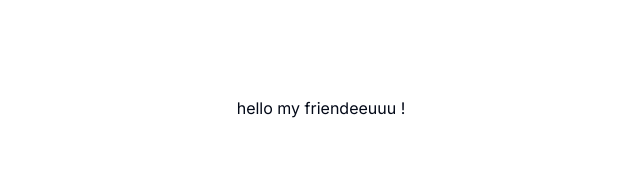
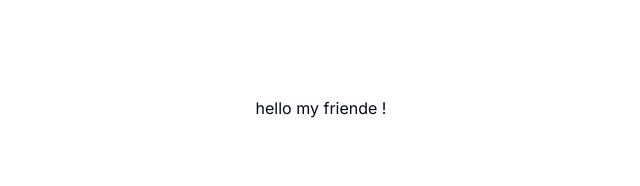
Before and after one commit to yasser-u/file_rouge, a Next.js app: page / in a window 1280 px wide. Shown: the top 186 px of the page, without its empty margins (319-959 px from the left). Built offline with nearby package versions, Linux system fonts and the light colour scheme.

Commit message:
test branch dev

```diff
--- a/src/app/page.tsx
+++ b/src/app/page.tsx
@@ -3,7 +3,7 @@ import Image from "next/image";
 export default function Home() {
   return (
     <main className="flex min-h-screen flex-col items-center justify-between p-24">
-      <h1> hello my friendeeuuu ! </h1>
+      <h1> hello my friende ! </h1>
 
       <div className="relative flex place-items-center before:absolute before:h-[300px] before:w-full sm:before:w-[480px] before:-translate-x-1/2 before:rounded-full before:bg-gradient-radial before:from-white before:to-transparent before:blur-2xl before:content-[''] after:absolute after:-z-20 after:h-[180px] after:w-full sm:after:w-[240px] after:translate-x-1/3 after:bg-gradient-conic after:from-sky-200 after:via-blue-200 after:blur-2xl after:content-[''] before:dark:bg-gradient-to-br before:dark:from-transparent before:dark:to-blue-700 before:dark:opacity-10 after:dark:from-sky-900 after:dark:via-[#0141ff] after:dark:opacity-40 before:lg:h-[360px] z-[-1]">
         <Image
```
Also changed, not shown: 1 other file (tests, documents, lock files or other folders).
